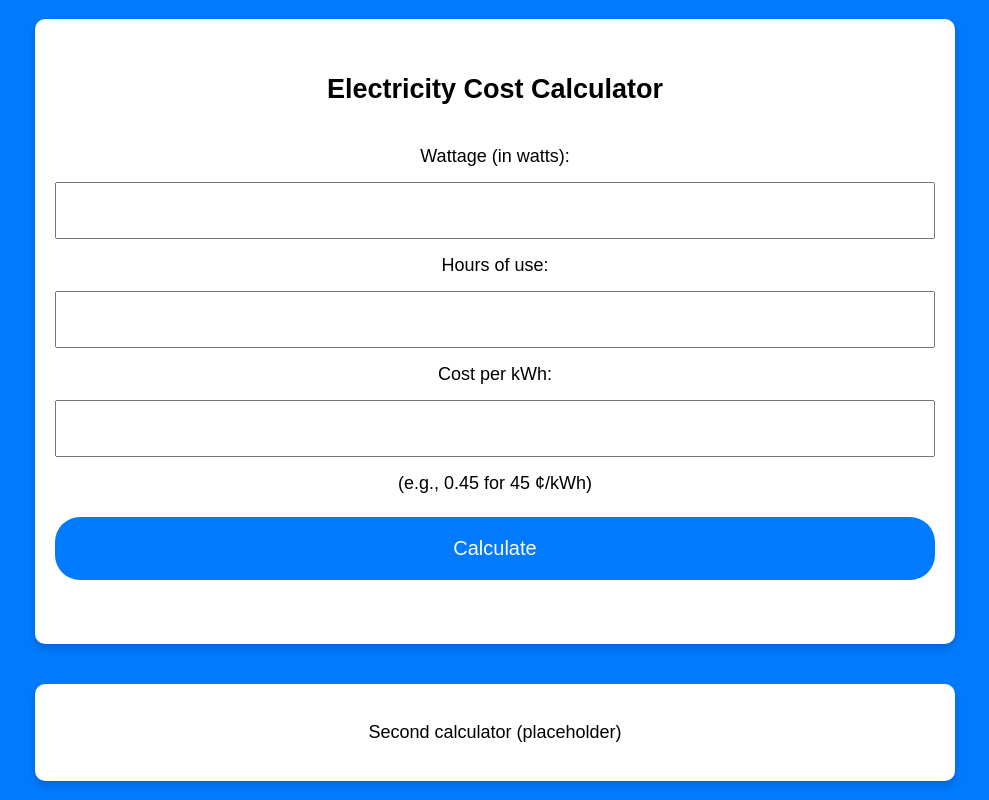
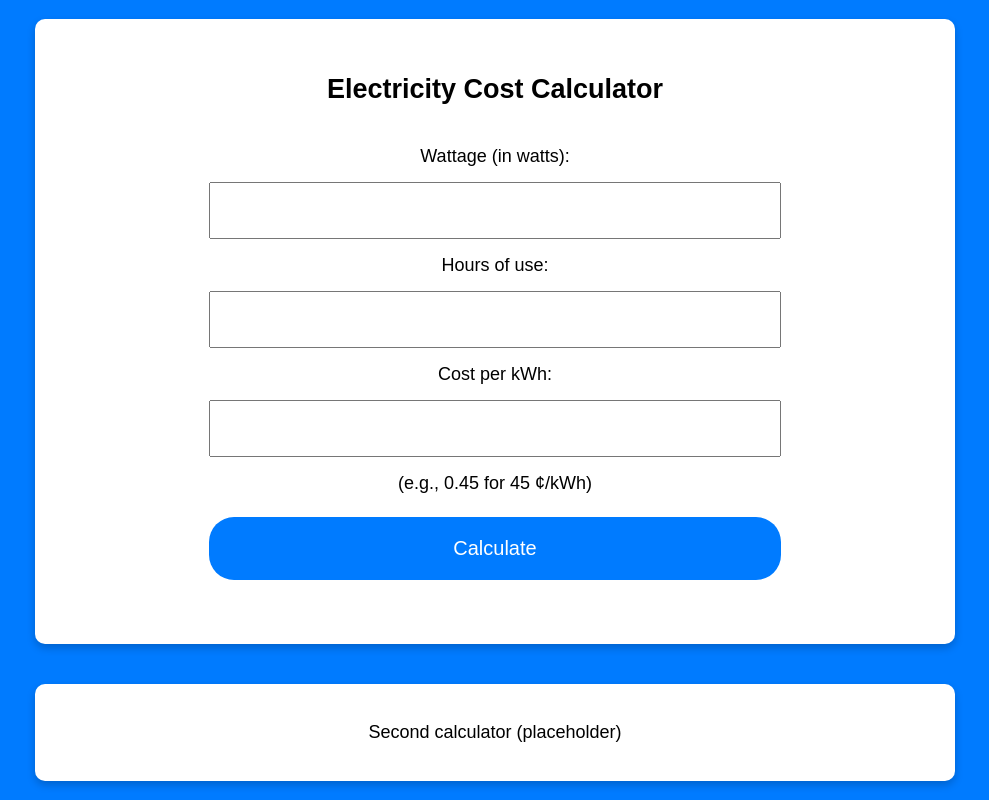
Before and after one commit to c9obvi/electrical-estimator, a Flask app: page / in a window 1280 px wide. Shown: the whole page, without its empty margins (165-1154 px from the left). Run offline with Flask 3, Linux system fonts and the light colour scheme.

Commit message:
fixing css

```diff
--- a/static/styles.css
+++ b/static/styles.css
@@ -92,15 +92,12 @@ button#calculateButton:hover {
         grid-template-columns: 1fr; /* Stack cards in a single column */
     }
     #card1, #card2 {
-        margin: 15px; /* Adds margin to the sides of the cards */
-    }
-    #card1, #card2 {
         margin: 10px; /* Adds margin around the cards */
         width: calc(100% - 20px); /* Subtract the total margin from the width */
     }
 
     input[type="number"], button#calculateButton {
-        width: 100%; /* Full width */
+        width: 65%; /* Full width */
         padding: 16px; /* Larger padding */
         font-size: 18px; /* Larger text */
         margin: 8px 0; /* Space between inputs */
```
